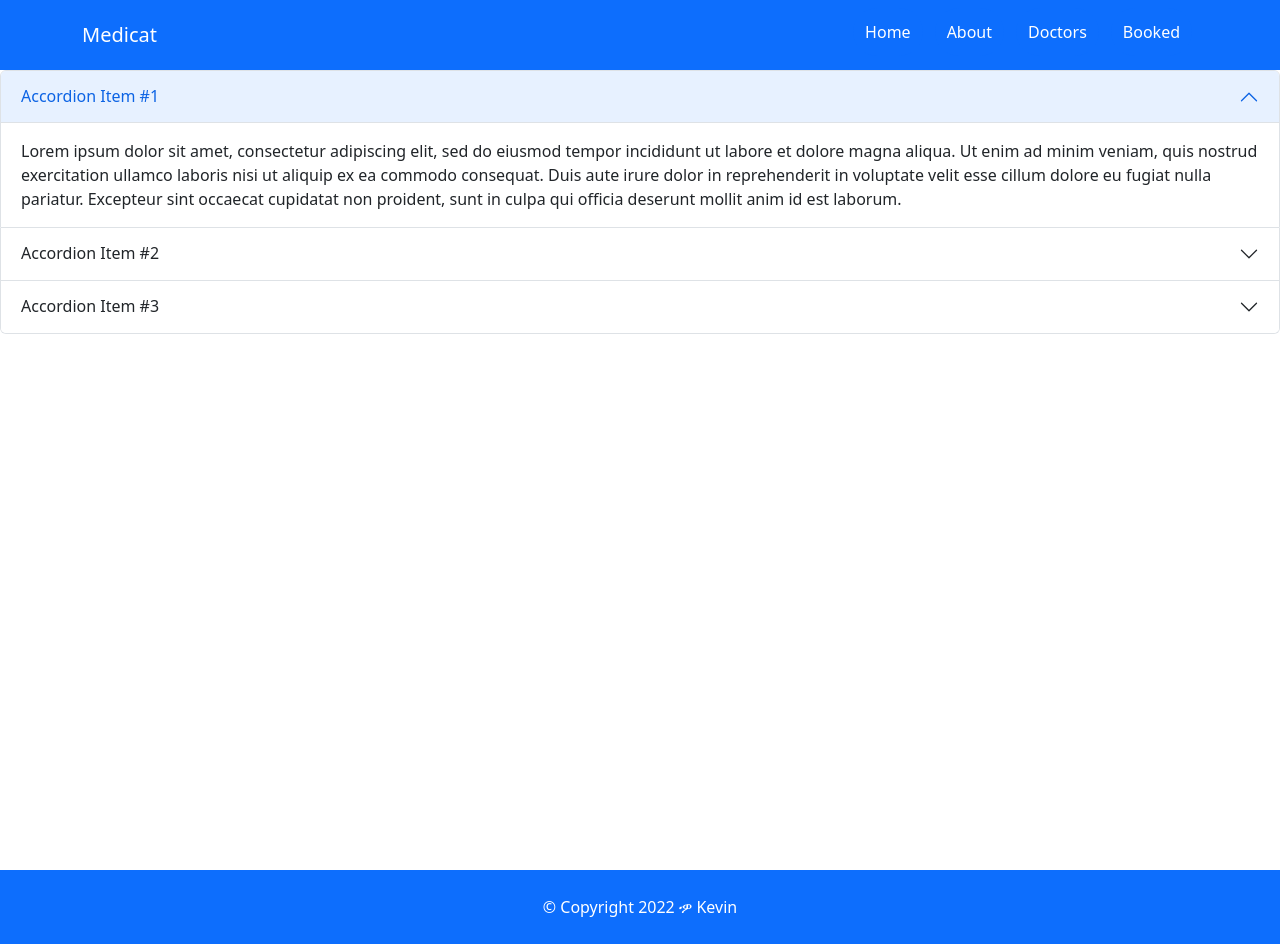
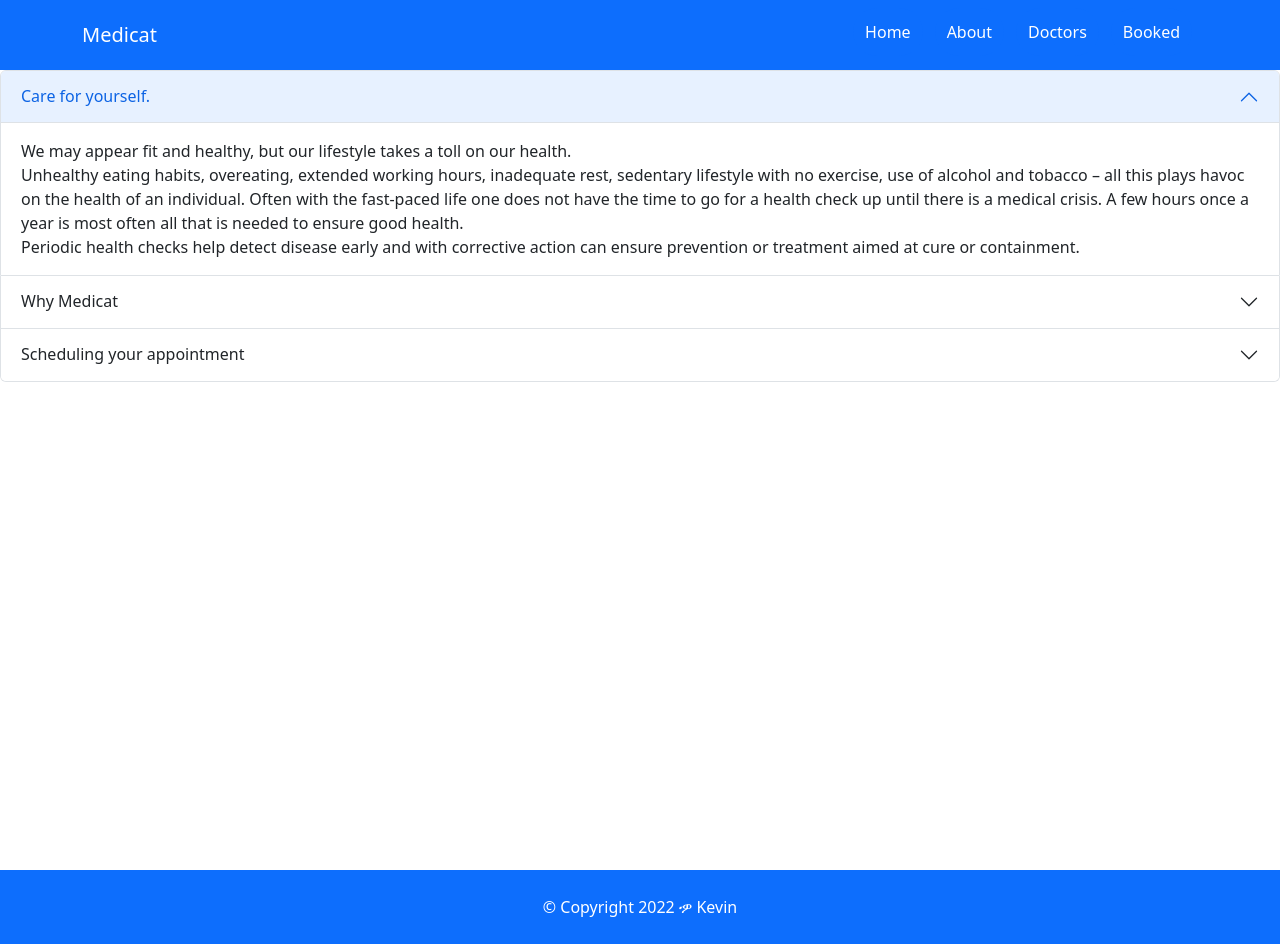
Before and after one commit to kevinzepwa/medicat, a React (Create React App) app: page /about in a window 1280 px wide. Built offline with nearby package versions, Linux system fonts and the light colour scheme; no server answers.

Commit message:
about accordion changes

```diff
--- a/src/components/About.js
+++ b/src/components/About.js
@@ -7,39 +7,46 @@ function About() {
     <>
     <Accordion defaultActiveKey={['0']} alwaysOpen className="about">
       <Accordion.Item eventKey="0">
-        <Accordion.Header>Accordion Item #1</Accordion.Header>
+        <Accordion.Header>Care for yourself.</Accordion.Header>
         <Accordion.Body>
-          Lorem ipsum dolor sit amet, consectetur adipiscing elit, sed do
-          eiusmod tempor incididunt ut labore et dolore magna aliqua. Ut enim ad
-          minim veniam, quis nostrud exercitation ullamco laboris nisi ut
-          aliquip ex ea commodo consequat. Duis aute irure dolor in
-          reprehenderit in voluptate velit esse cillum dolore eu fugiat nulla
-          pariatur. Excepteur sint occaecat cupidatat non proident, sunt in
-          culpa qui officia deserunt mollit anim id est laborum.
+          We may appear fit and healthy, but our lifestyle takes a toll on our health. <br/>
+          Unhealthy eating habits, overeating, extended working hours, inadequate rest, sedentary lifestyle with no exercise, use of alcohol and tobacco – all this plays havoc on the health of an individual. Often with the fast-paced life one does not have the time to go for a health check up until there is a medical crisis.
+          A few hours once a year is most often all that is needed to ensure good health. <br/>
+          Periodic health checks help detect disease early and with corrective action can ensure prevention or treatment aimed at cure or containment.
         </Accordion.Body>
       </Accordion.Item>
       <Accordion.Item eventKey="1">
-        <Accordion.Header>Accordion Item #2</Accordion.Header>
+        <Accordion.Header>Why Medicat</Accordion.Header>
         <Accordion.Body>
-          Lorem ipsum dolor sit amet, consectetur adipiscing elit, sed do
-          eiusmod tempor incididunt ut labore et dolore magna aliqua. Ut enim ad
-          minim veniam, quis nostrud exercitation ullamco laboris nisi ut
-          aliquip ex ea commodo consequat. Duis aute irure dolor in
-          reprehenderit in voluptate velit esse cillum dolore eu fugiat nulla
-          pariatur. Excepteur sint occaecat cupidatat non proident, sunt in
-          culpa qui officia deserunt mollit anim id est laborum.
+          HealthMaster Plans suit individuals as well as organisations.<br/>
+          The customer care will help you with fixing the appointment, pre-arrival preparation, guiding you through the process of various tests you will undergo as part of the health check and ensuring your appointment with the consultant.<br/>
+          All our health check packages are supported by evidence-based practice and expertise with the most sophisticated technology Electronic medical records which helps us to email you the reports.<br/>
+          Supported by a state-of–the–art radiology department and laboratory Internationally benchmarked standard protocols and evidence based medical practice.
+          International standards of infection control and hygiene.
         </Accordion.Body>
       </Accordion.Item>
       <Accordion.Item eventKey="2">
-        <Accordion.Header>Accordion Item #3</Accordion.Header>
+        <Accordion.Header>Scheduling your appointment</Accordion.Header>
         <Accordion.Body>
-          Lorem ipsum dolor sit amet, consectetur adipiscing elit, sed do
-          eiusmod tempor incididunt ut labore et dolore magna aliqua. Ut enim ad
-          minim veniam, quis nostrud exercitation ullamco laboris nisi ut
-          aliquip ex ea commodo consequat. Duis aute irure dolor in
-          reprehenderit in voluptate velit esse cillum dolore eu fugiat nulla
-          pariatur. Excepteur sint occaecat cupidatat non proident, sunt in
-          culpa qui officia deserunt mollit anim id est laborum.
+          To avoid any inconvenience, kindly fix your appointment with customer care in advance with your Member Registration Number (MRN) if you are already registered with us.<br/>
+          If you are not registered with us, please reach the hospital twenty minutes prior to your scheduled appointment. The customer care will assist you.
+          Inform in advance if you wish to undergo any additional tests/ investigations/ procedures/consultations, so that customer care can schedule them in advance.<br/>
+          Additional tests/ investigations/ procedures/consultations requested by you would be charged separately in addition to the package.
+          In case you want to postpone or cancel the scheduled appointment, please let us know a day in advance. This will not only help us reschedule your appointment but your cancelled slot will be allotted to another patient on the waiting list.<br/>
+          On completion of your health check-up, you will receive a comprehensive medical summary comprising relevant diagnosis, recommendations, etc.<br/>
+          <ol>
+            <li>No fitness certificate or medical clearance certificate will be issued</li>
+            <li>Specially for Women Radiological investigations like x-rays are contraindicated in pregnancy</li>
+            <li>Pap smear is advised for women of all ages, who are sexually active</li>
+            <li>Women with an ongoing menstrual period, should postpone the health check-up as urine examination and Pap smear test results will not be accurate.</li>
+            <li>Inform Customer Care If you are
+              <ul>
+                <li>Diabetic</li>
+                <li>Have complaints of chest pain or breathlessness</li>
+                <li>Pregnant or suspect pregnancy</li>
+              </ul>
+            </li>
+          </ol>
         </Accordion.Body>
       </Accordion.Item>
     </Accordion>
```
